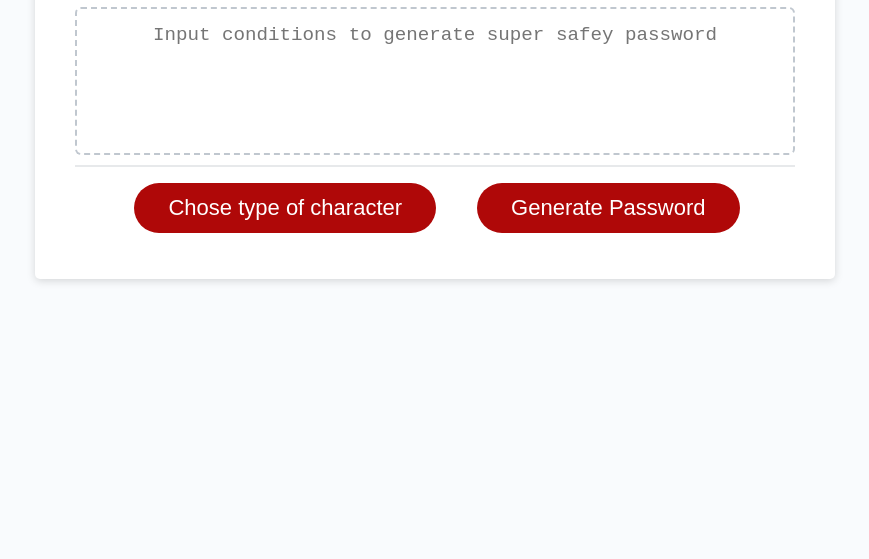
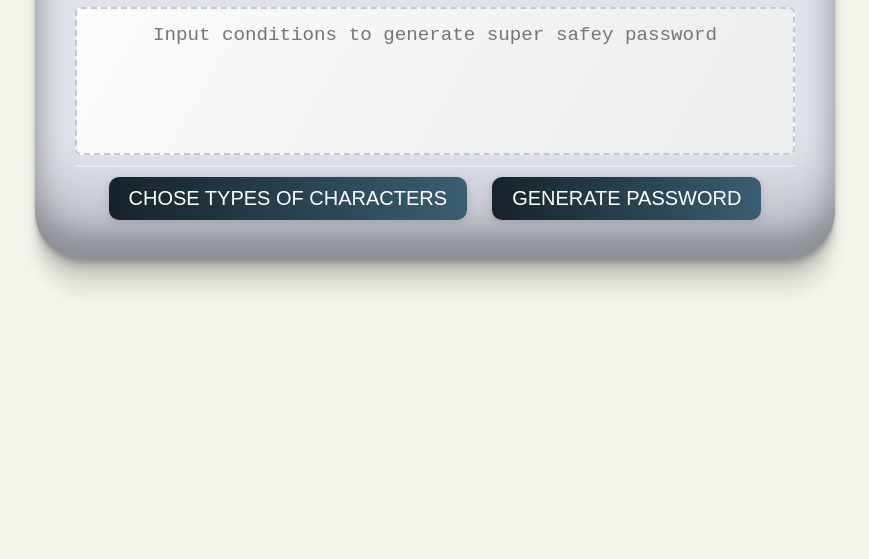
Before and after one commit to pandersail/password-generator, a plain HTML site: page index.html in a window 1280 px wide. Shown: the part 241-800 px from the top of the page, without its empty margins (205-1074 px from the left). Drawn offline with Linux system fonts and the light colour scheme.

Commit message:
add CSS customization

```diff
--- a/css/style.css
+++ b/css/style.css
@@ -14,7 +14,7 @@ body,
 
 body {
   font-family: sans-serif;
-  background-color: #f9fbfd;
+  background-color: #f5f5ed;
 }
 
 .wrapper {
@@ -31,15 +31,23 @@ header {
 }
 
 .card {
-  background-color: hsl(0, 0%, 100%);
+  /*background-color: hsl(0, 0%, 100%);*/
   border-radius: 5px;
-  border-width: 1px;
+  border-width: 10px;
   box-shadow: rgba(0, 0, 0, 0.15) 0px 2px 8px 0px;
   color: hsl(206, 17%, 28%);
   font-size: 18px;
   margin: 0 auto;
   max-width: 800px;
   padding: 30px 40px;
+
+
+
+  background-image: linear-gradient(120deg, #fdfbfb 0%, #ebedee 100%);
+}
+
+#password {
+  background-image: linear-gradient(120deg, #fdfbfb 0%, #ebedee 100%);
 }
 
 .card-header::after {
@@ -74,19 +82,39 @@ header {
 
 .btn {
   border: none;
-  background-color: hsl(360, 91%, 36%);
+  /*background-color: hsl(360, 91%, 36%);*/
   border-radius: 25px;
-  box-shadow: rgba(0, 0, 0, 0.1) 0px 1px 6px 0px rgba(0, 0, 0, 0.2) 0px 1px 1px
-    0px;
+ /* box-shadow: rgba(0, 0, 0, 0.1) 0px 1px 6px 0px rgba(0, 0, 0, 0.2) 0px 1px 1px 0px; */
   color: hsl(0, 0%, 100%);
   display: inline-block;
-  font-size: 22px;
-  line-height: 22px;
+  font-size: 20px;
+  line-height: 15px;
   margin: 16px 16px 16px 20px;
-  padding: 14px 34px;
+  padding: 14px 20px;
   text-align: center;
   cursor: pointer;
-}
+
+    background-image: linear-gradient(to right, #16222A 0%, #3A6073  51%, #16222A  100%);
+    margin: 10px;
+    text-align: center;
+    text-transform: uppercase;
+    transition: 0.5s;
+    background-size: 200% auto;
+    color: white;
+    box-shadow: rgba(0, 0, 0, 0.15) 0px 2px 8px 0px;
+    border-radius: 10px;
+    display: inline;
+  }
+
+  .btn:hover {
+    background-position: right center; /* change the direction of the change here */
+    color: #fff;
+    text-decoration: none;
+  }
+
+
+
+
 
 button[disabled] {
   cursor: default;
@@ -116,6 +144,7 @@ button[disabled] {
   border-radius: 6px;
   resize: none;
   overflow: hidden;
+  background-image: linear-gradient(120deg, #fdfbfb 0%, #ebedee 100%);
 }
 
 @media (max-width: 690px) {
@@ -135,3 +164,10 @@ button[disabled] {
     font-size: 0.8rem;
   }
 }
+
+.card {
+
+  background: rgb(223, 225, 235);
+  border-radius: 50px;
+  box-shadow: rgba(0, 0, 0, 0.17) 0px -23px 25px 0px inset, rgba(0, 0, 0, 0.15) 0px -36px 30px 0px inset, rgba(0, 0, 0, 0.1) 0px -79px 40px 0px inset, rgba(0, 0, 0, 0.06) 0px 2px 1px, rgba(0, 0, 0, 0.09) 0px 4px 2px, rgba(0, 0, 0, 0.09) 0px 8px 4px, rgba(0, 0, 0, 0.09) 0px 16px 8px, rgba(0, 0, 0, 0.09) 0px 32px 16px;
+ }
--- a/index.html
+++ b/index.html
@@ -13,6 +13,7 @@
         <h1>Shady Password Generator</h1>
       </header>
       <div class="card">
+
         <div class="card-header">
           <h2>Generate a silicone micro-chip powered password</h2>
         </div>
@@ -25,8 +26,8 @@
           ></textarea>
         </div>
         <div class="card-footer">
-          <button id="conditions" class="btn">Chose type of character</button>
-          <button id="generate" class="btn">Generate Password</button>
+          <button id="conditions" class="btn">Chose types of characters</button>
+          <button id="generate" class="btn">Generate password</button>
         </div>
       </div>
     </div>
--- a/script.js
+++ b/script.js
@@ -102,7 +102,7 @@ let numbers = {};
 
 
 
-alert("Welcome to web's safest password generator, 30X Keys – powered by silicone micro-chip technology.")
+alert("Welcome to web's safest password generator")
 // Welcome alert
 
 // Function to prompt user for password options
@@ -111,14 +111,6 @@ function getPasswordOptions() {
   i = 0
   while (i < 1) {
 // while loop to include break property in case of non-accepted input
-
-  /* passwordLength = prompt("How many characters-long do you want your password to be?")
-
-  if (passwordLength < 10 || passwordLength > 64 || passwordLength % 1 !== 0) {
-    alert("You have to choose a number between 10 and 64. Please reload the page to start again.")
-    break;
-  };
-Conditions for passwordLength to be accepted, otherwise break if length or type of input incorrect (not int) // Moved to second function */
 
 // convert input to integer
     passwordLength = parseInt(passwordLength)
```
